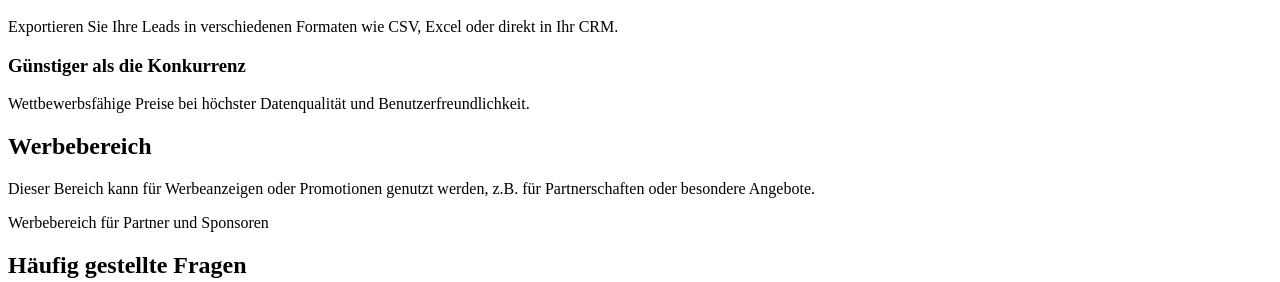
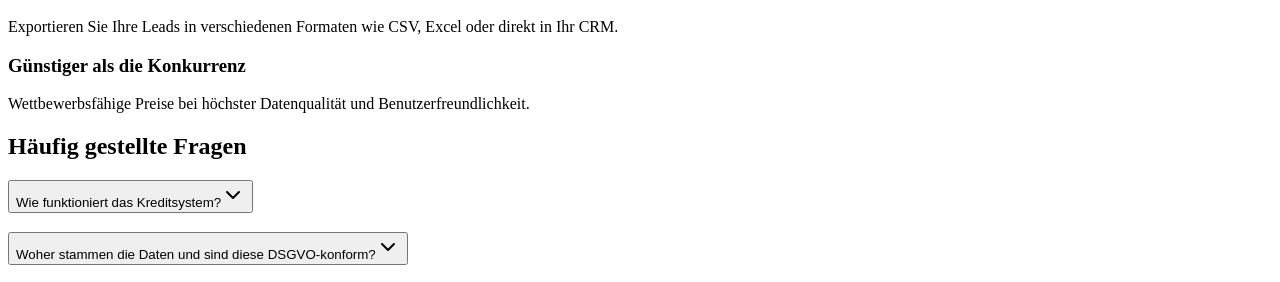
Before and after one commit to shashanksGitHub/dealscrap, a React (Vite) app in the folder client/: page / in a window 1280 px wide. Shown: the part 1102-1384 px from the top of the page. Built offline with nearby package versions, Linux system fonts and the light colour scheme; no server answers.

Commit message:
Assistant checkpoint: Remove ad space section
Assistant generated file changes:
- client/src/pages/landing-page.tsx: Remove ad space section

---

User prompt:

Und den Werbebereich auch bitte.

Replit-Commit-Author: Assistant
Replit-Commit-Session-Id: e11259ed-c7f5-4520-bfeb-03a8ab502a32

```diff
--- a/client/src/pages/landing-page.tsx
+++ b/client/src/pages/landing-page.tsx
@@ -194,23 +194,6 @@ export default function LandingPage() {
         </div>
       </section>
 
-      {/* Ad Space Section */}
-      <section className="py-16 px-4">
-        <div className="container mx-auto">
-          <div className="bg-gradient-to-r from-primary/10 to-violet-500/10 rounded-2xl p-8 text-center">
-            <h2 className="text-2xl font-bold mb-4">Werbebereich</h2>
-            <p className="text-lg mb-6 max-w-2xl mx-auto">
-              Dieser Bereich kann für Werbeanzeigen oder Promotionen genutzt werden, z.B. für Partnerschaften oder besondere Angebote.
-            </p>
-            <div className="bg-background/60 backdrop-blur-sm p-6 rounded-xl border border-primary/20 max-w-3xl mx-auto">
-              <div className="h-20 flex items-center justify-center">
-                <p className="text-muted-foreground italic">Werbebereich für Partner und Sponsoren</p>
-              </div>
-            </div>
-          </div>
-        </div>
-      </section>
-
       {/* FAQ Section */}
       <section id="faq" className="py-20 px-4 bg-muted/5">
         <div className="container mx-auto">
```
